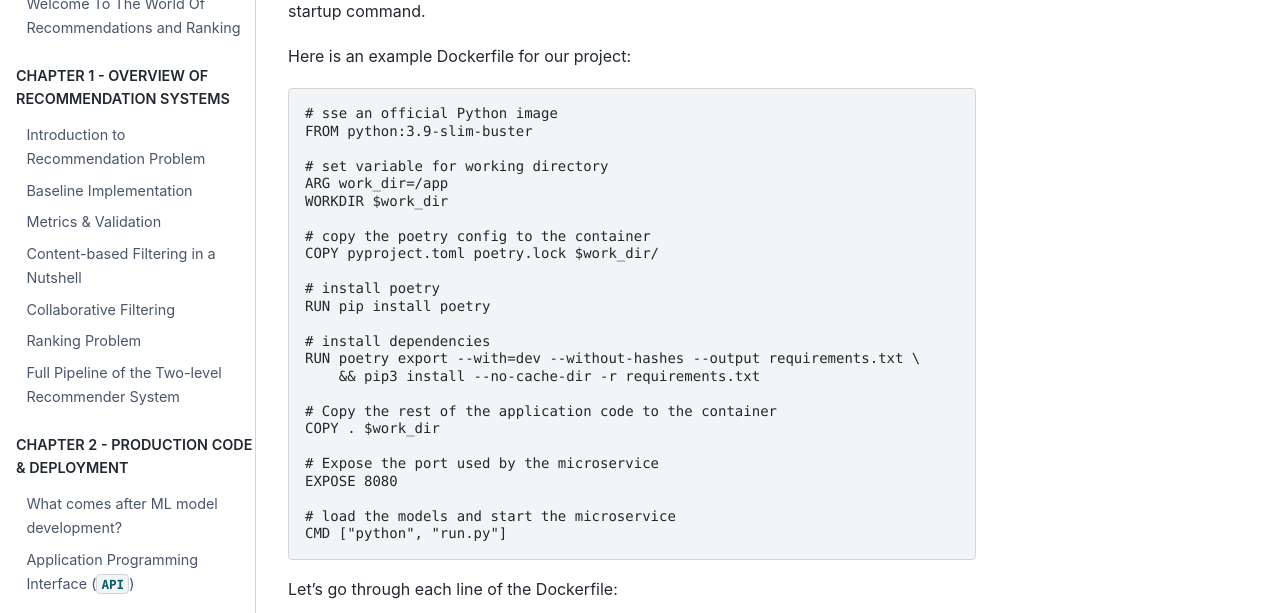
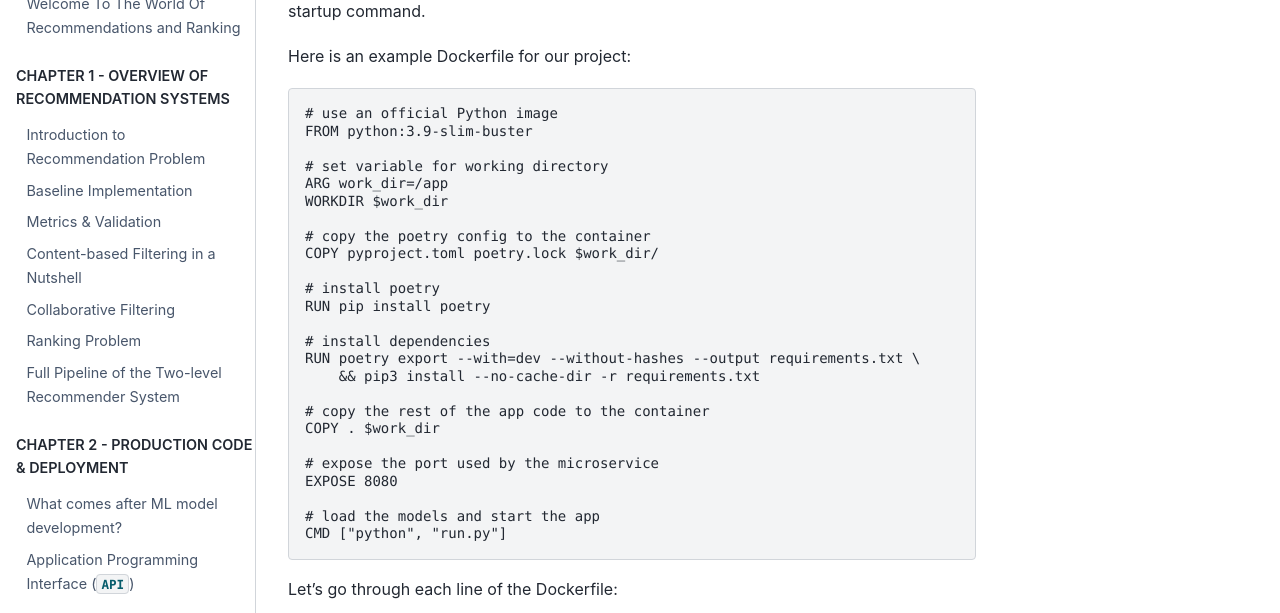
Before and after one commit to kshurik/rekkobook, a Jupyter Book: the page built from docs/chapter2/docker.md, in a window 1280 px wide and 900 px high, scrolled down 1171 px. Shown: the part 155-768 px from the top of the window. Built offline with Jupyter Book 1.0.4 settings and Sphinx 7.4.7 and the Sphinx Book theme 1.1.4, drawn with Linux system fonts in a browser that asks for light colours.

Commit message:
minor update

````diff
--- a/docs/chapter2/docker.md
+++ b/docs/chapter2/docker.md
@@ -40,7 +40,7 @@ the base image, the dependencies, the application code, and the startup command.
 
 Here is an example Dockerfile for our project:
 ```
-# sse an official Python image
+# use an official Python image
 FROM python:3.9-slim-buster
 
 # set variable for working directory
@@ -57,13 +57,13 @@ RUN pip install poetry
 RUN poetry export --with=dev --without-hashes --output requirements.txt \
     && pip3 install --no-cache-dir -r requirements.txt
 
-# Copy the rest of the application code to the container
+# copy the rest of the app code to the container
 COPY . $work_dir
 
-# Expose the port used by the microservice
+# expose the port used by the microservice
 EXPOSE 8080
 
-# load the models and start the microservice
+# load the models and start the app
 CMD ["python", "run.py"]
 ```
 
````
